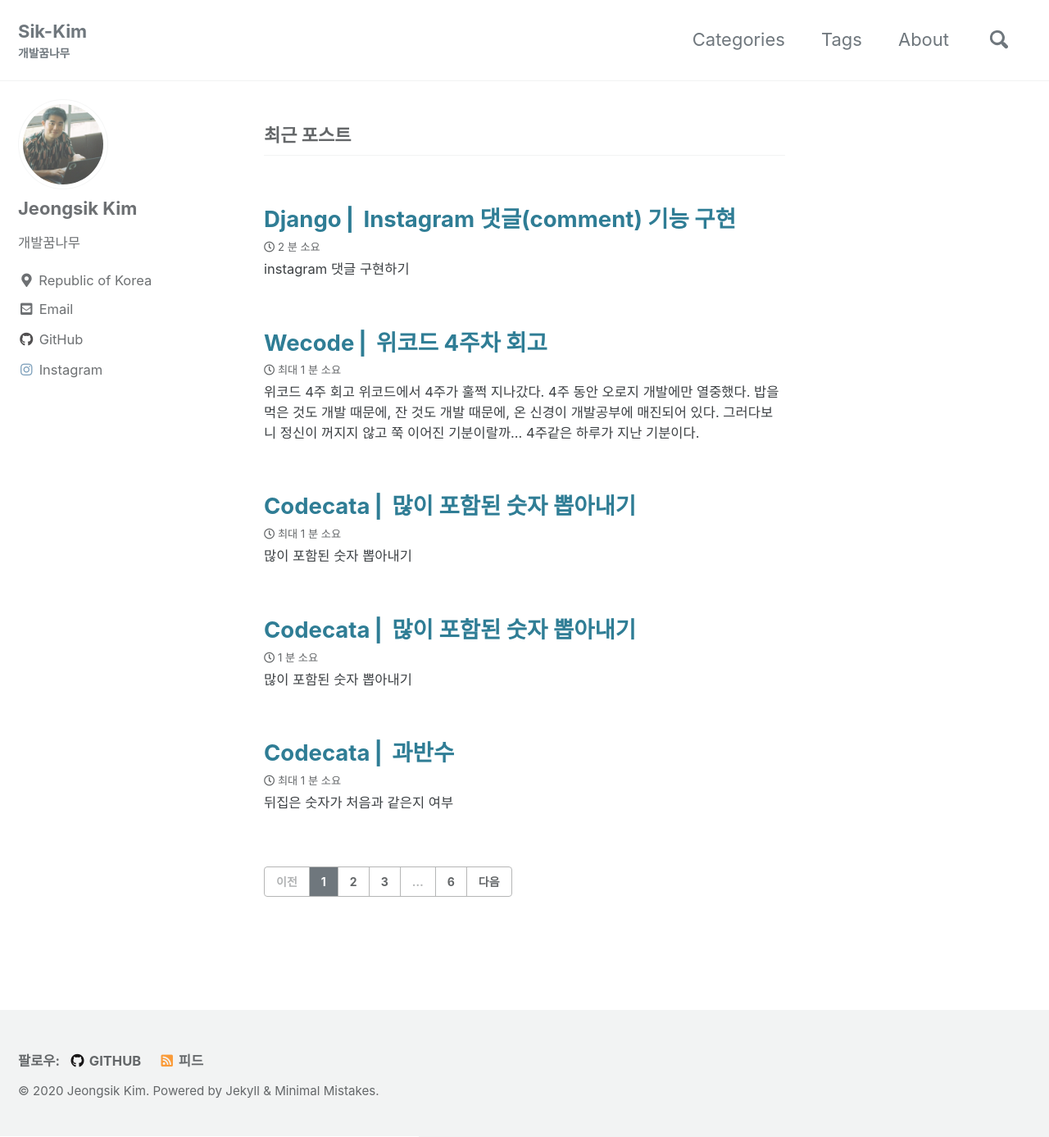
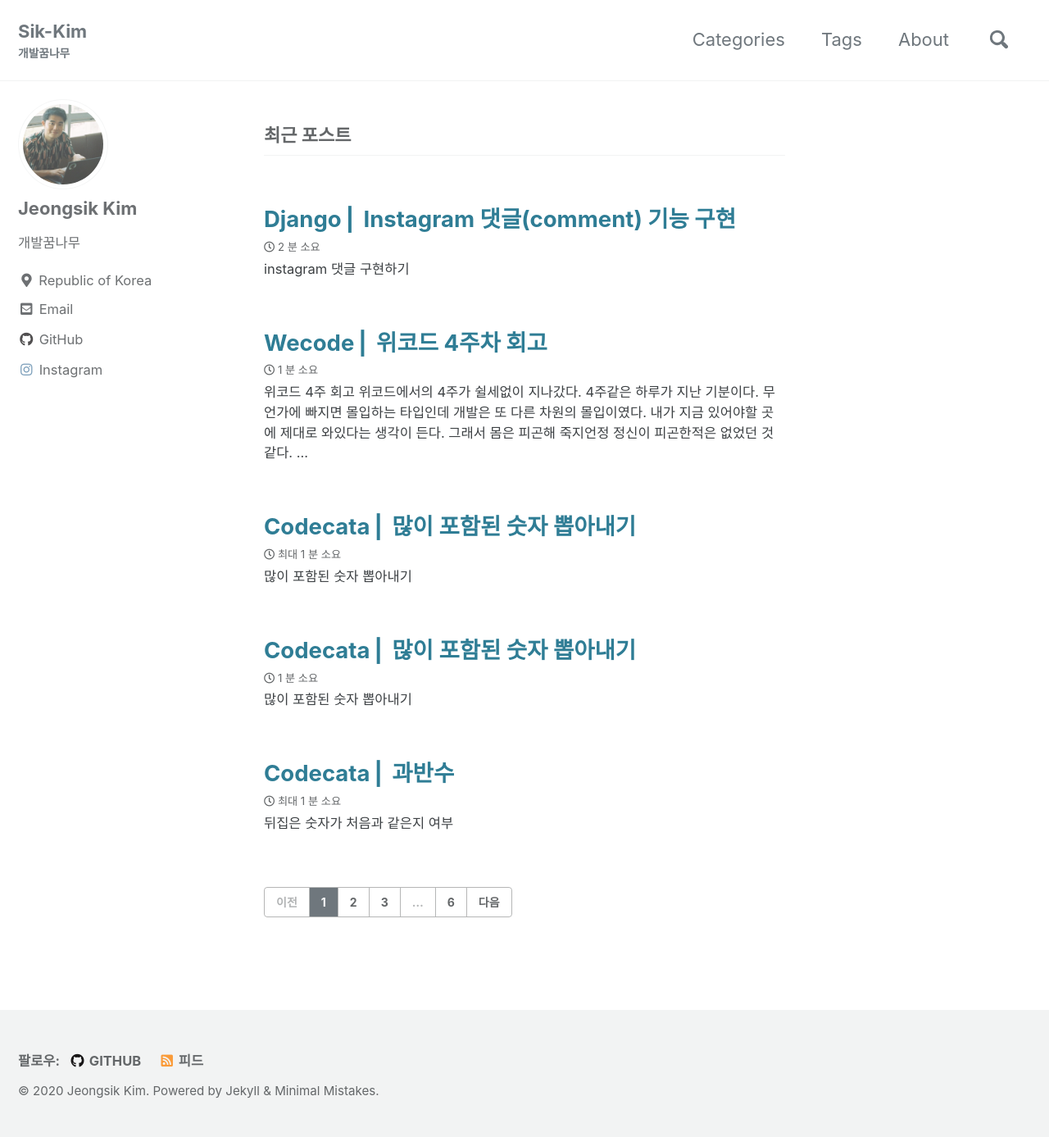
Before and after one commit to Sik-Kim/Sik-Kim.github.io, a Jekyll site: the page built from index.html, in a window 1280 px wide and 1387 px high. Shown: the whole window at 82% size. Built offline with Jekyll 4.4.1, drawn with Linux system fonts in a browser that asks for light colours; cached includes are drawn as plain includes; the list of posts is cut into pages by our own code.

Commit message:
add : PITSTOP

````diff
--- a/_posts/2020-11-15-wecode_4weeks.md
+++ b/_posts/2020-11-15-wecode_4weeks.md
@@ -14,35 +14,37 @@ category :
 
 
 ## 위코드 4주 회고
-위코드에서 4주가 훌쩍 지나갔다.
-4주 동안 오로지 개발에만 열중했다.
-밥을 먹은 것도 개발 때문에, 잔 것도 개발 때문에, 온 신경이 개발공부에 매진되어 있다.
-그러다보니 정신이 꺼지지 않고 쭉 이어진 기분이랄까... 4주같은 하루가 지난 기분이다.
+위코드에서의 4주가 쉴세없이 지나갔다. 4주같은 하루가 지난 기분이다.
+무언가에 빠지면 몰입하는 타입인데 개발은 또 다른 차원의 몰입이였다.
+내가 지금 있어야할 곳에 제대로 와있다는 생각이 든다.
+그래서 몸은 피곤해 죽지언정 정신이 피곤한적은 없었던 것 같다. (사실 잘만큼 다잔다..)
 
-![time](https://i.ibb.co/LPjvC1t/time.png)
-
-<br><br>
-
-잘하고 있는지 잘 가고 있는지 돌아보고 재정비가 필요하다는 생각이 든다.
-~~결국 이것도 개발 떄문...~~
+지금 내가 잘하고 있나? 한번쯤 돌아볼 떄가 되었다.
 
 ![pitstop](https://i.ibb.co/fndQW6Q/pitstop.jpg)
 
-<br><br>
+<br>
 
 ## 4주가 지나고 달라진 점
-4주동안 많이 배우기도 하고 삽질도 정말 많이 했다. 파이썬 문법도 제대로 아는게 없었고 장고는 처음이였고 알고리즘도 기초부터 공부해야 했다.
-위코드 시작하는 날 옆방의 앞기수를 보고 아 한달뒤면 나도 어느정도 잘하겠지 했던건 착각이였다. 지금도 여전히 코드 쓰는건 어렵고 알아야 할 것은 무궁하며 동기들은 다 나보다 잘하는 것 같다.
+4주동안 많이 배우기도 하고 삽질도 정말 많이 했다. 사전스터디때 공부했다고 하지만 파이썬 문법도 제대로 몰랐고 장고는 처음이였고 알고리즘도 이제 풀어보기 시작했다.
+위코드 시작하는 날 옆방의 앞기수를 보고 아 한달뒤면 나도 어느정도 잘하겠지 했던건 큰 착각이였다. 지금도 여전히 코드 쓰는건 어렵고 알아야 할 것은 무궁하며 동기들은 다 나보다 잘하는 것 같다.
 
-시행착오도 많이 겪었다. 장고를 한번 제대로 파해쳐 본다고 위코드와 별개로 어줍짢게 공부를 하며 이도저도 아닌 시간으로 몇일을 날리기도 했다.
+시행착오도 많이 겪었다. 장고를 한번 깊게 파보자고 위코드와 별개로 혼자 패기있게 공부도 해봤지만 이도저도 아니게 되며 피같은 몇몇 날을 날리기도 했다.
 
 ![jojigo](https://i.ibb.co/PWvkhdn/jojigo.jpg)
 
+<br>
 
-<br><br>
+그럼에도 불구하고 성장하고 있다는게 느껴진다.
+무엇보다 나는 즐기며 하고 있다.
+요즘 내가 좋아하는 모든 것들을 멈추고 개발만 해도 즐거운거 보면 그건 확실한 것 같다.
+
+<br>
 
 ## 깊이 파기위해 넓게 파자.
-난 뭔가를 배울때 남들에 비해 익숙해지는데 좀 느린편이다. 본질적인 것들이 이해가 잘 가지않으면 다음으로 못 넘어가는 성격 탓이다.
+기본이 탄탄한 개발자가 되고 싶다. 본질을 꽤뚫는 개발자가 되고 싶다. 그러다보니 가끔 이렇게 까지 얽매이지 않아도 되는걸로 씨름 할때가 많다. 이것도 하나의 시행착오겠지만 오래 매달리다 별것 아닌것을 알게되면 허탈할 때가 많은건 사실이다.
+내가 쓴 코드만 보지말고 여러 사람들의 코드를 흉내도 내보고 내것으로 만들고 싶다. 프로젝트를 시작하면 다양한 기능구현도 퀄리티도 불가능할지라도 목표는 크게 잡고 싶다. 그리고 코딩에 도움을 주는 여러 툴도 사용해보고 나에게 맞는것을 찾고 싶다. 무튼 깊게 파기 위해 지금은 넓게 파는 연습부터 해보려고 한다.
 
+<br>
 
-## 어떤 마음가
+## 남은 위코드 생활은?
--- a/_posts/2020-11-15-westagram_comment.md
+++ b/_posts/2020-11-15-westagram_comment.md
@@ -27,7 +27,7 @@ instagram 댓글을 구현하며 처음으로 내가 쓴 코드라는 생각이
 <br>
 
 모델링을 생각해보고 참조값, 예외처리 등 코드에 필요한 내용을 노트에 쭉 써보니 뭔가 정리가 되는 느낌이였다.
-아 코드는 이렇게 짜는 거구나 하는 느낌이 왔다. ~~차각은 자유라고..~~
+아 코드는 이렇게 짜는 거구나 하는 느낌이 왔다. ~~차각은 자유니까..~~
 
 <br>
 
@@ -43,8 +43,8 @@ instagram 댓글을 구현하며 처음으로 내가 쓴 코드라는 생각이
 
 ## models.py
 
-model은 비교적 간단하다. 참조하는 table이 2개가 있다.
-ForeignKey 갈호안 참조하는 Class명을 넣을 때 보통 ''를 써줬는데 import를 하니 ''없이도 참조가 가능했다.
+model은 비교적 간단하게 만들었다.
+ForeignKey로 참조하는 Class명을 넣을 때 보통 ''를 써줬는데 import를 해주면 '' 안써줘도 참조가 가능하다.
 
 ```python
 from django.db import models
@@ -71,11 +71,11 @@ class Comment(models.Model):
 
 views.py를 작성할 때는 코드의 흐름을 정확하게 이해하기 위해서 코드 한줄마다 print문을 찍어보았다.
 print문으로 코드를 조목조목 상세하게 살펴보는게 코드를 이해하고 에러를 파악하는데 엄청 도움이 되었다.
-(이번 instagram만 print문 좀 사용할게요...)
+(코드컨벤션 무시하고 싶은건 아닌데... 이번 instagram만 print문 좀 쓰려구요...)
 
-참조키를 어떻게 적용할지가 매번 어려웠었다.
-우선 user정보는 미리 만든 로그인 데코레이터를 이용해서 쉽게 해결했다.
-그리고 image_url 참조값은 data로 넣은 url과 일치하면서 로그인 인증한 user 정보를 이용해 데이터 값을 찾았다.
+참조키를 어떻게 가져와서 적용할지가 매번 어려웠었다.
+우선 user정보는 미리 만든 로그인 데코레이터에 이미 request.user로 속성을 만든게 있어 쉽게 해결했다.
+그리고 image_url 참조값은 이미 가지고 있는 user 정보와 request로 요청할 image_url를 이용하여 데이터 값을 찾았다.
 
 ```python
 
@@ -188,6 +188,7 @@ comment='Good night!!!!'
 <br>
 
 ## Terminal 화면
+Terminal 화면에 보이는 success 라는 문구가 주는 희열이란....(끄덕 끄덕)
 
 ![terminal](https://i.ibb.co/gy3HpFv/message.png)
 
````
Also changed, not shown: other parts of _posts/2020-11-15-westagram_comment.md (+1 -1 lines).
